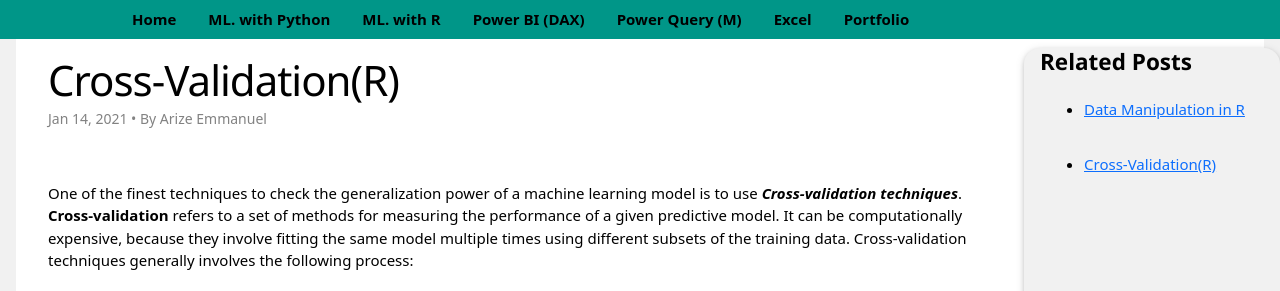
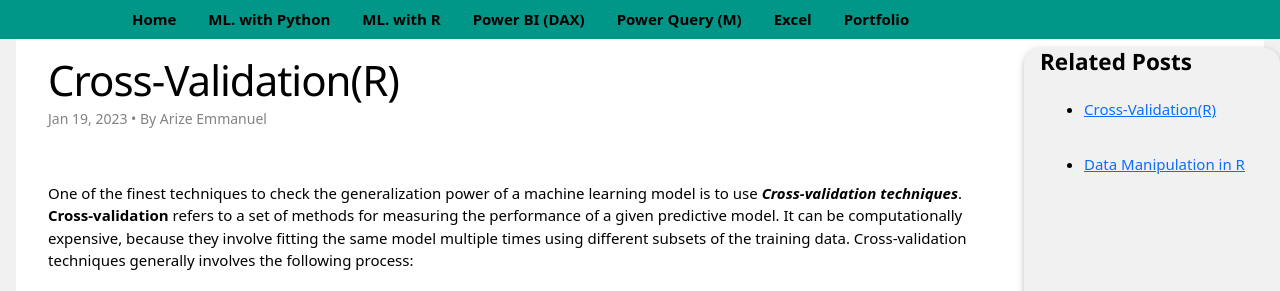
Before and after one commit to emmanuel-arize/arizeblog, a Jekyll site: the page built from machine-learning-R/_posts/2023-01-19-cross-validation.md, in a window 1280 px wide and 900 px high. Shown: the top 291 px of the window. Built offline with Jekyll 4.4.1, drawn with Linux system fonts in a browser that asks for light colours; nearby versions of some CDN libraries; library files that are not in the unit come from our copies.

Commit message:
Update and rename 2021-01-19-cross-validation.md to 2023-01-19-cross-validation.md

```diff
--- a/machine-learning-R/_posts/2021-01-19-cross-validation.md
+++ b/machine-learning-R/_posts/2023-01-19-cross-validation.md
@@ -1,7 +1,6 @@
 ---
 layout: R-post
 title:  "Cross-Validation(R)"
-date:   2021-01-14 02:02:23 +0000
 category: machine-learning-R
 author: Arize Emmanuel
 tag: very good tutorials
```
